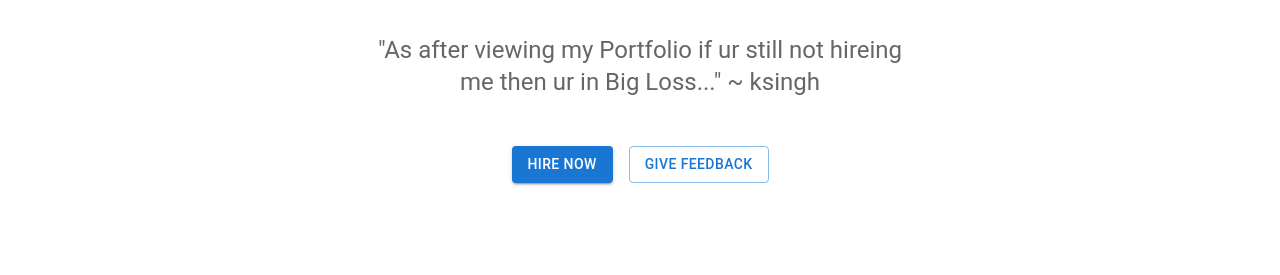
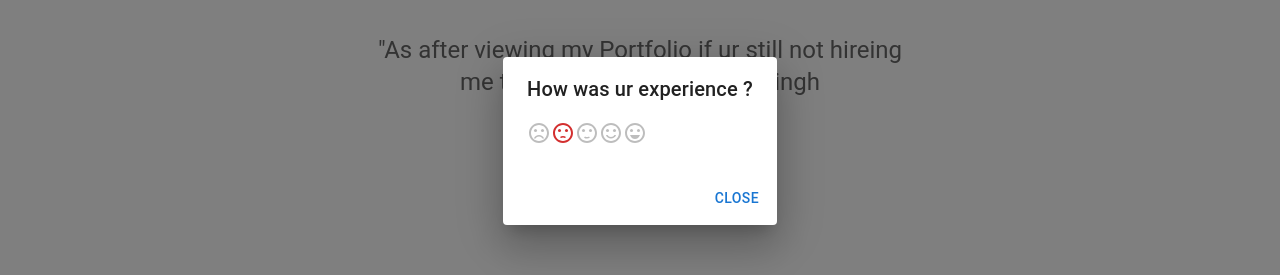
Before and after one commit to kamlendras/kamlendras.github.io, a Next.js app: page /hire in a window 1280 px wide. Both pictures are taken after a click on the button "GIVE FEEDBACK". Shown: the part 259-534 px from the top of the page. Built offline with nearby package versions, Linux system fonts and the light colour scheme.

Commit message:
added feedback feature

```diff
--- a/package.json
+++ b/package.json
@@ -18,6 +18,7 @@
     "@emotion/react": "^11.11.1",
     "@emotion/styled": "^11.11.0",
     "@jamesives/github-pages-deploy-action": "^4.4.3",
+    "@mui/icons-material": "^5.14.8",
     "@mui/material": "^5.14.7",
     "eslint": "8.48.0",
     "eslint-config-next": "13.4.19",
--- a/src/app/hire/page.jsx
+++ b/src/app/hire/page.jsx
@@ -1,7 +1,6 @@
 "use client";
 import React, { useState, useEffect } from "react";
 import AppBar from "@mui/material/AppBar";
-import Button from "@mui/material/Button";
 import Card from "@mui/material/Card";
 import CardActions from "@mui/material/CardActions";
 import CardContent from "@mui/material/CardContent";
@@ -18,6 +17,59 @@
 import Link from "next/link";
 import Lottie from "lottie-react";
 import oct from "./oct.json";
+import Button from '@mui/material/Button';
+import Dialog from '@mui/material/Dialog';
+import DialogActions from '@mui/material/DialogActions';
+import DialogContent from '@mui/material/DialogContent';
+import DialogContentText from '@mui/material/DialogContentText';
+import DialogTitle from '@mui/material/DialogTitle';
+import PropTypes from 'prop-types';
+import { styled } from '@mui/material/styles';
+import Rating from '@mui/material/Rating';
+import SentimentVeryDissatisfiedIcon from '@mui/icons-material/SentimentVeryDissatisfied';
+import SentimentDissatisfiedIcon from '@mui/icons-material/SentimentDissatisfied';
+import SentimentSatisfiedIcon from '@mui/icons-material/SentimentSatisfied';
+import SentimentSatisfiedAltIcon from '@mui/icons-material/SentimentSatisfiedAltOutlined';
+import SentimentVerySatisfiedIcon from '@mui/icons-material/SentimentVerySatisfied';
+
+const StyledRating = styled(Rating)(({ theme }) => ({
+  '& .MuiRating-iconEmpty .MuiSvgIcon-root': {
+    color: theme.palette.action.disabled,
+  },
+}));
+
+const customIcons = {
+  1: {
+    icon: <SentimentVeryDissatisfiedIcon color="error" />,
+    label: 'Very Dissatisfied',
+  },
+  2: {
+    icon: <SentimentDissatisfiedIcon color="error" />,
+    label: 'Dissatisfied',
+  },
+  3: {
+    icon: <SentimentSatisfiedIcon color="warning" />,
+    label: 'Neutral',
+  },
+  4: {
+    icon: <SentimentSatisfiedAltIcon color="success" />,
+    label: 'Satisfied',
+  },
+  5: {
+    icon: <SentimentVerySatisfiedIcon color="success" />,
+    label: 'Very Satisfied',
+  },
+};
+
+function IconContainer(props) {
+  const { value, ...other } = props;
+  return <span {...other}>{customIcons[value].icon}</span>;
+}
+
+IconContainer.propTypes = {
+  value: PropTypes.number.isRequired,
+};
+
 const style = {
   height: 300,
 };
@@ -40,6 +92,16 @@
 const defaultTheme = createTheme();
 
 export default function Album() {
+
+  const [open, setOpen] = React.useState(false);
+
+  const handleClickOpen = () => {
+    setOpen(true);
+  };
+
+  const handleClose = () => {
+    setOpen(false);
+  };
   return (
     <ThemeProvider theme={defaultTheme}>
       <CssBaseline />
@@ -89,7 +151,7 @@
                 <Button variant="contained">Hire NOW</Button>
               </Link>
 
-              <Button variant="outlined">GIVE FEEDBACK</Button>
+              <Button onClick={handleClickOpen} variant="outlined">GIVE FEEDBACK</Button>
             </Stack>
           </Container>
         </Box>
@@ -194,6 +256,34 @@
       </main>
 
       <Copyright style={{ colour: "#ffffff" }} />
+      <Dialog
+        open={open}
+        onClose={handleClose}
+        aria-labelledby="alert-dialog-title"
+        aria-describedby="alert-dialog-description"
+      >
+        <DialogTitle id="alert-dialog-title">
+          {"How was ur experience ?"}
+        </DialogTitle>
+        <DialogContent>
+          <DialogContentText id="alert-dialog-description">
+
+          <StyledRating
+      name="highlight-selected-only"
+      defaultValue={2}
+      IconContainerComponent={IconContainer}
+      getLabelText={(value) => customIcons[value].label}
+      highlightSelectedOnly
+    />
+          </DialogContentText>
+        </DialogContent>
+        <DialogActions>
+
+          <Button onClick={handleClose} autoFocus>
+            close
+          </Button>
+        </DialogActions>
+      </Dialog>
     </ThemeProvider>
   );
 }
```
Also changed, not shown: src/app/components/social.jsx (+41 -5 lines), public/mail.svg (added), 1 other file (tests, documents, lock files or other folders).
